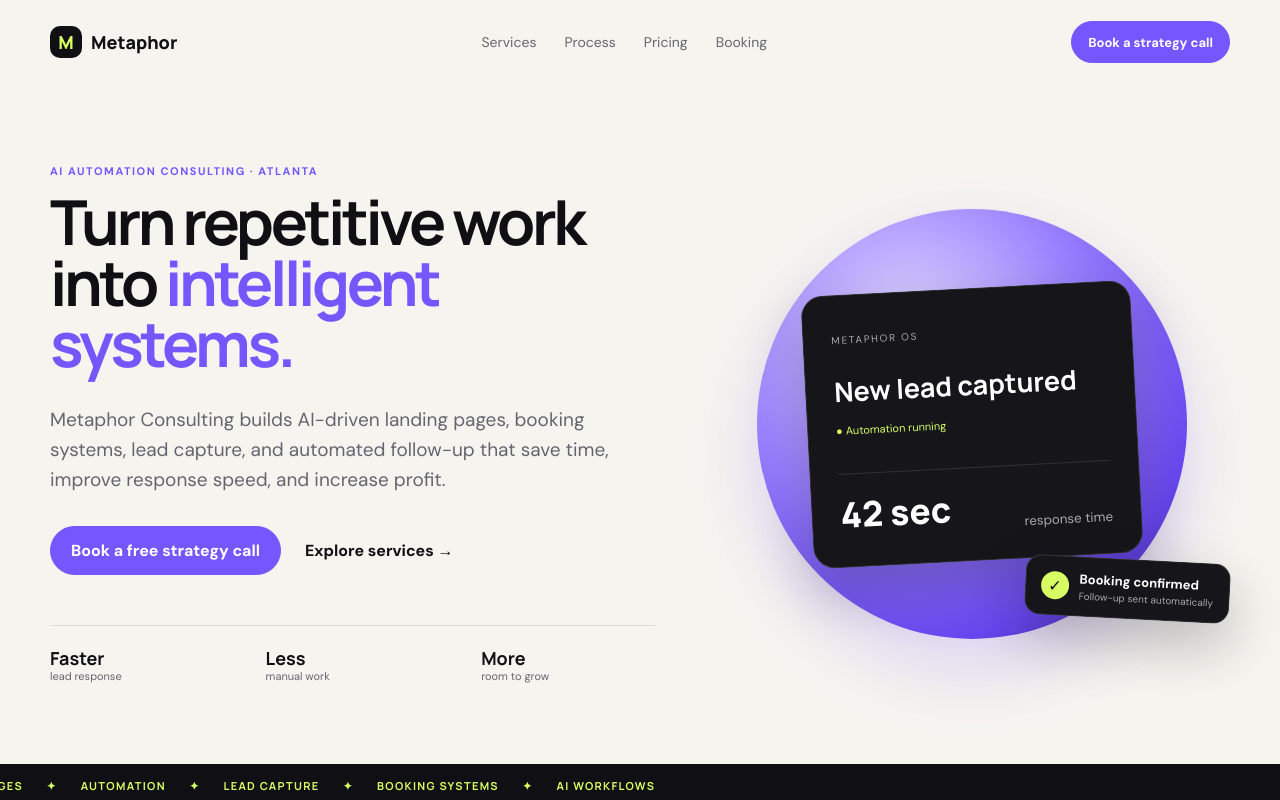
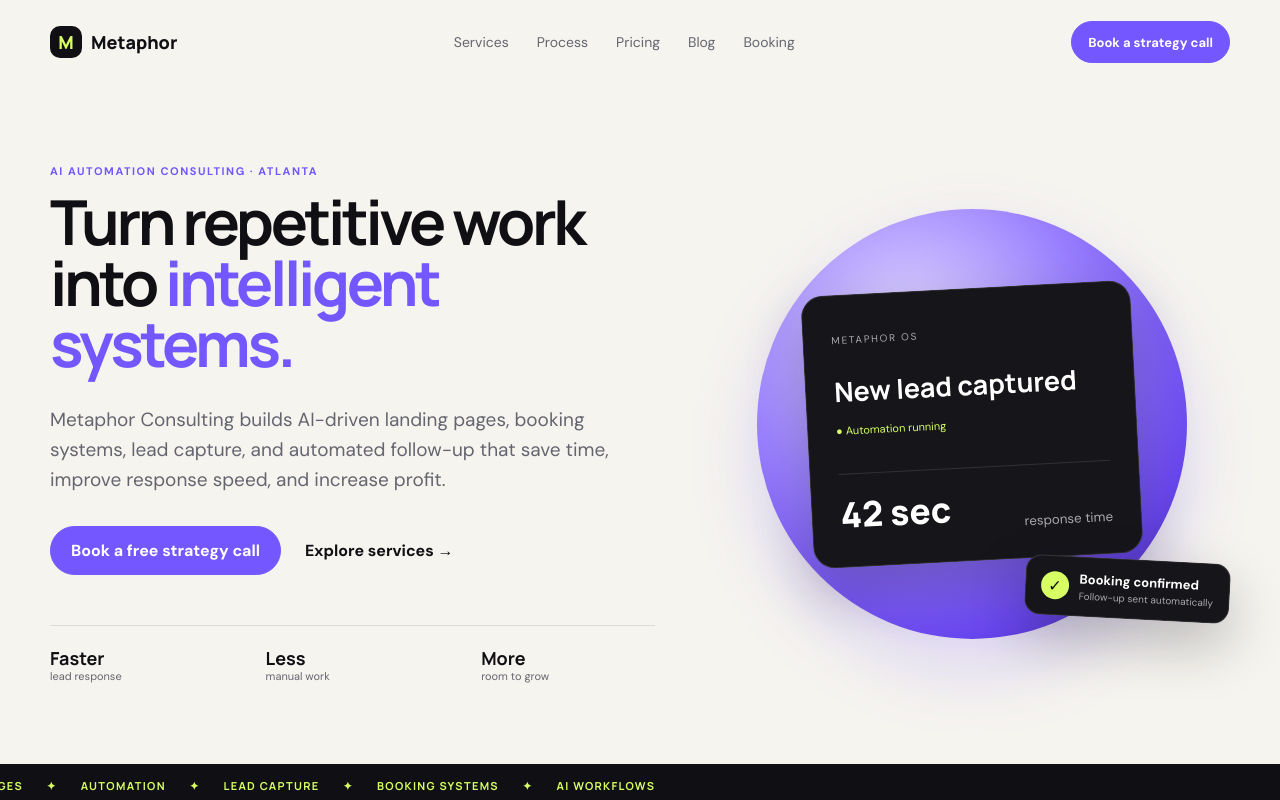
Before and after one commit to cocodev86/Coco1, a Next.js app: page / in a window 1280 px wide. Shown: the top 800 px of the page. Built offline with nearby package versions, Linux system fonts and the light colour scheme.

Commit message:
Link main navigation to blog

```diff
--- a/app/page.tsx
+++ b/app/page.tsx
@@ -27,7 +27,7 @@ export default function Home() {
     <main className={orderStyles.page}>
       <nav className={`nav shell ${orderStyles.navigation}`} aria-label="Primary navigation">
         <a className="brand" href="#top" aria-label="Metaphor Consulting home"><span>M</span>Metaphor</a>
-        <div className="navlinks"><a href="#services">Services</a><a href="#process">Process</a><a href="#pricing">Pricing</a><a href="#booking">Booking</a></div>
+        <div className="navlinks"><a href="#services">Services</a><a href="#process">Process</a><a href="#pricing">Pricing</a><a href="/blog">Blog</a><a href="#booking">Booking</a></div>
         <a className="button button-small" href="#booking">Book a strategy call</a>
         <MobileMenu />
       </nav>
```
